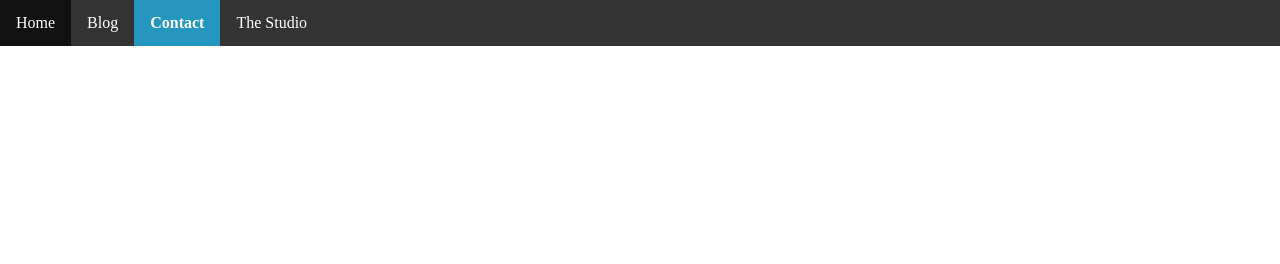
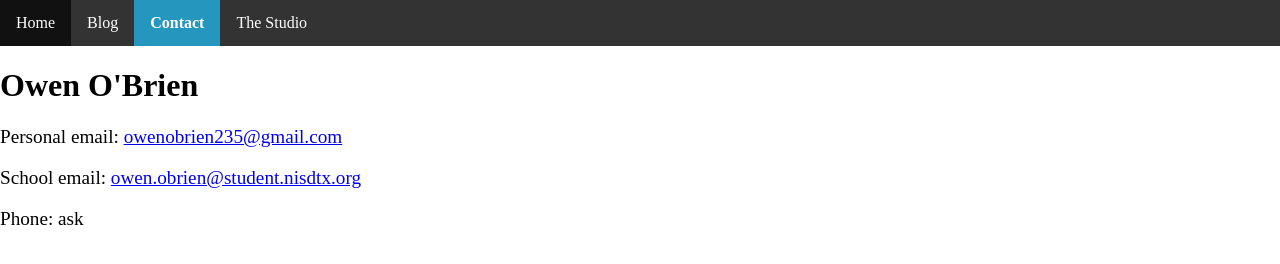
Before and after one commit to ODog235/reality, a plain HTML site: page contact.html in a window 1280 px wide. Drawn offline with Linux system fonts and the light colour scheme.

Commit message:
add real contact info

```diff
--- a/contact.html
+++ b/contact.html
@@ -5,3 +5,9 @@
     <li><a href="contact.html" class="active">Contact</a></li>
     <li><a href="about.html">The Studio</a></li>
   </ul>
+<h1>Owen O'Brien</h1>
+<div style="font-size: 120%;">
+<p>Personal email: <a href="mailto:owenobrien235@gmail.com">owenobrien235@gmail.com</a></p>
+<p>School email: <a href="mailto:owen.obrien@student.nisdtx.org">owen.obrien@student.nisdtx.org</a></p>
+<p>Phone: ask</p>
+</div>
```
